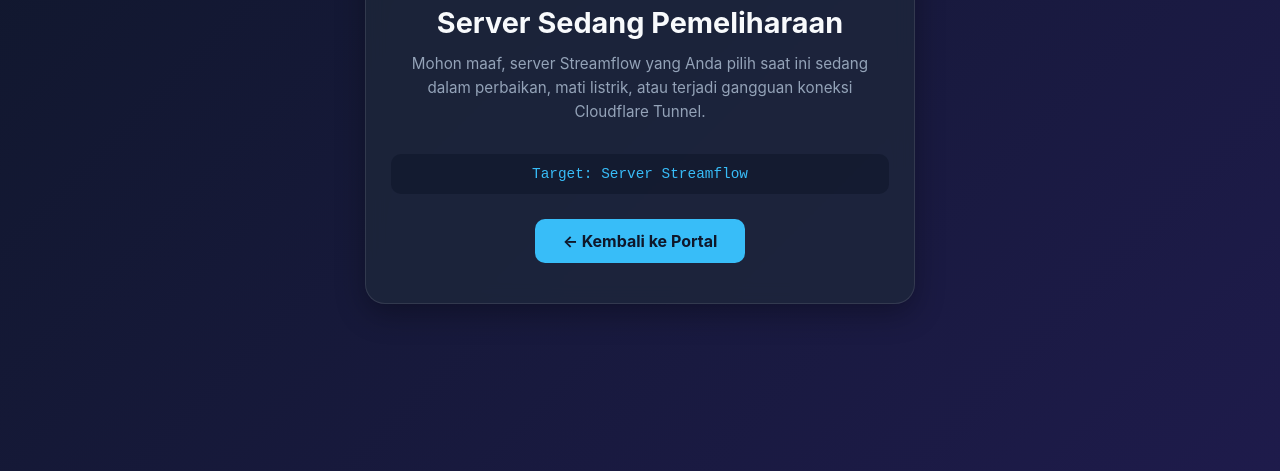
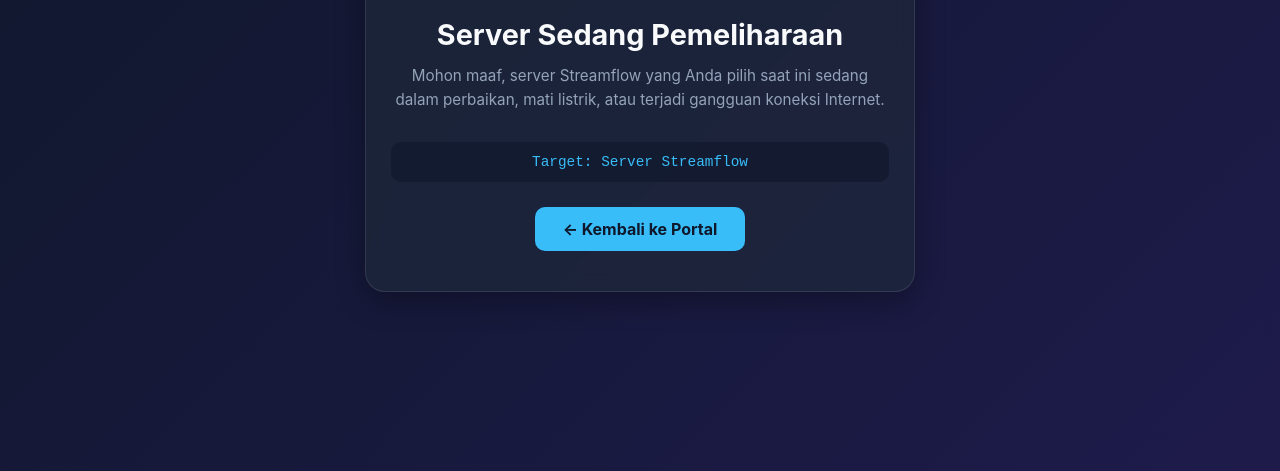
Before and after one commit to buanamedia/streamflow, a plain HTML site: page maintenance.html in a window 1280 px wide. Shown: the part 329-800 px from the top of the page. Drawn offline with Linux system fonts and the light colour scheme.

Commit message:
Update maintenance.html

```diff
--- a/maintenance.html
+++ b/maintenance.html
@@ -107,7 +107,7 @@
         </div>
 
         <h1>Server Sedang Pemeliharaan</h1>
-        <p>Mohon maaf, server Streamflow yang Anda pilih saat ini sedang dalam perbaikan, mati listrik, atau terjadi gangguan koneksi Cloudflare Tunnel.</p>
+        <p>Mohon maaf, server Streamflow yang Anda pilih saat ini sedang dalam perbaikan, mati listrik, atau terjadi gangguan koneksi Internet.</p>
 
         <div class="server-info" id="server-name-display">
             Target: Checking...
```
